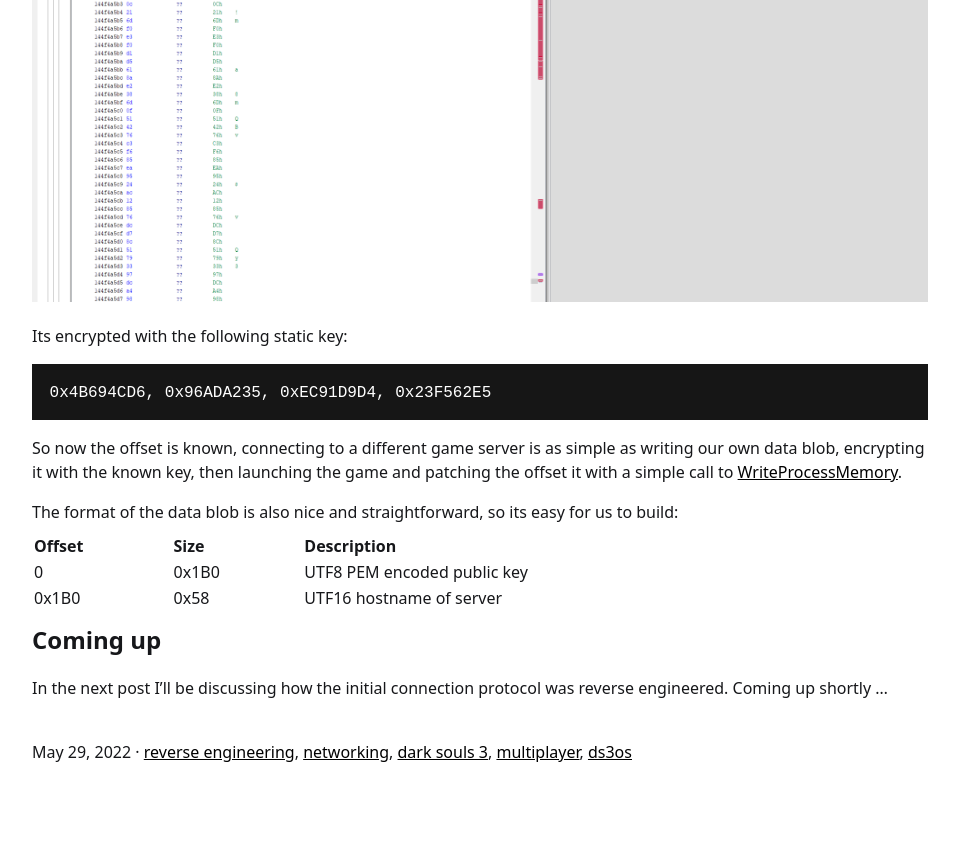
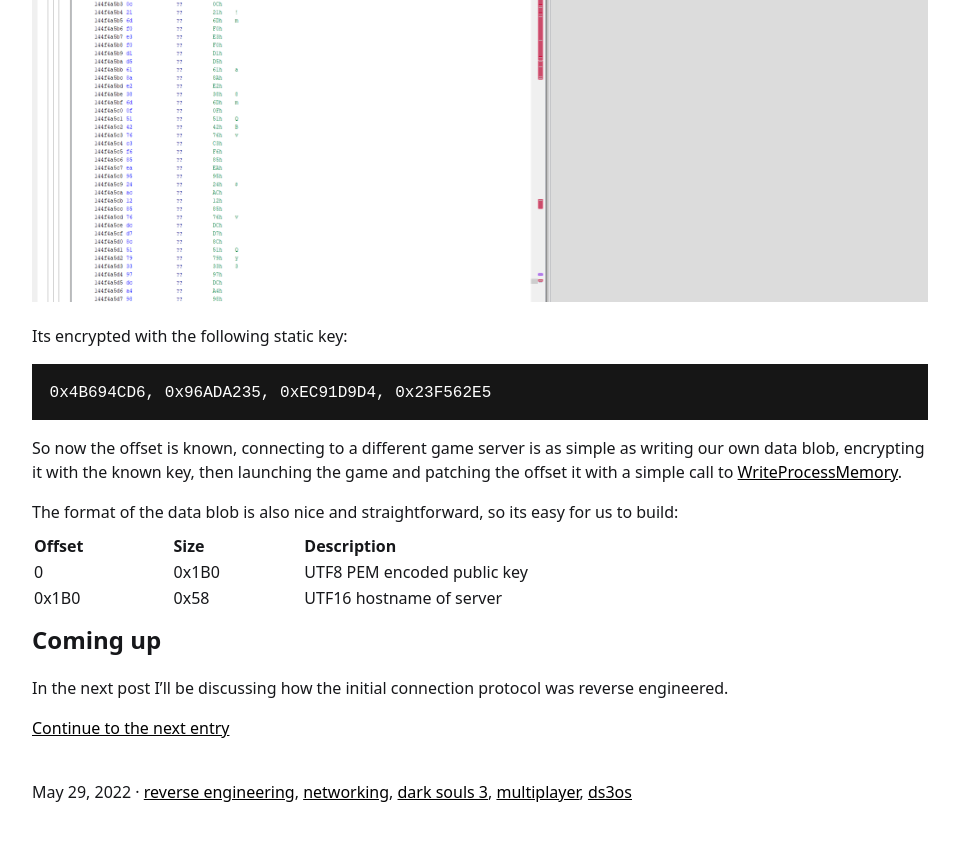
Before and after one commit to TLeonardUK/TLeonardUK.github.io, a Jekyll site: the page built from _posts/2022-05-29-reverse-engineering-dark-souls-3-networking.md, in a window 1280 px wide and 900 px high, scrolled down 6676 px. Shown: the top 841 px of the window, without its empty margins (160-1119 px from the left). Built offline with Jekyll 4.4.1, drawn with Linux system fonts in a browser that asks for light colours; comment, search, counter and statistics services are not loaded.

Commit message:
Update 2022-05-29-reverse-engineering-dark-souls-3-networking.md

```diff
--- a/_posts/2022-05-29-reverse-engineering-dark-souls-3-networking.md
+++ b/_posts/2022-05-29-reverse-engineering-dark-souls-3-networking.md
@@ -116,4 +116,6 @@ The format of the data blob is also nice and straightforward, so its easy for us
 
 # Coming up
 
-In the next post I'll be discussing how the initial connection protocol was reverse engineered. Coming up shortly ...
+In the next post I'll be discussing how the initial connection protocol was reverse engineered.
+
+[Continue to the next entry](/2022/06/02/reverse-engineering-dark-souls-3-networking-part-2)
```
